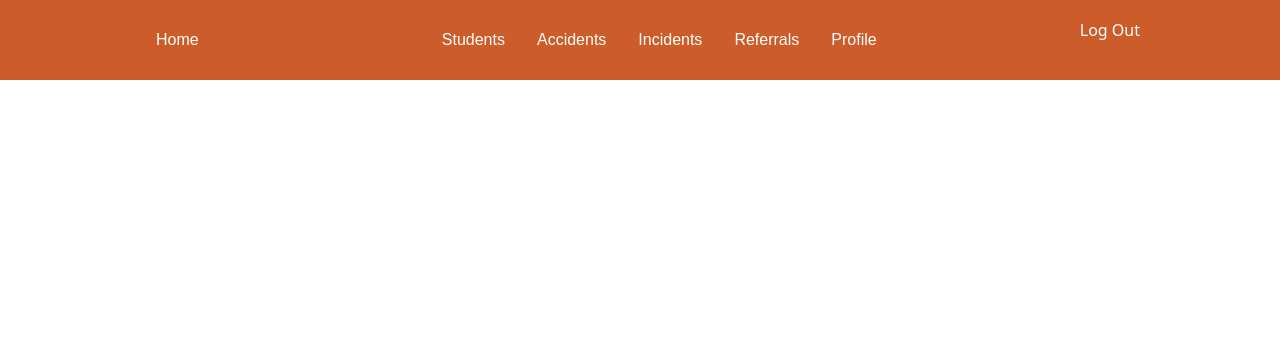
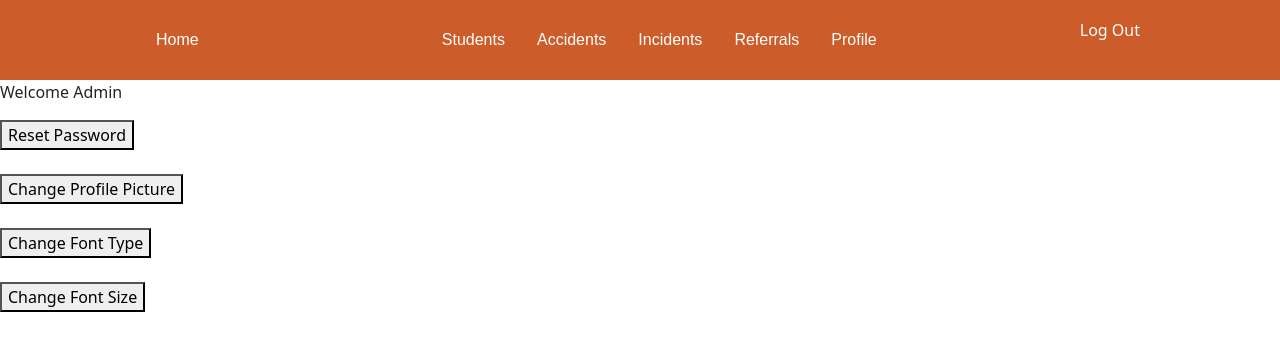
Before and after one commit to Noahlinton32/Carpenter-Workshop-Clone, a React (Create React App) app in the folder client/: page /admin in a window 1280 px wide. Shown: the top 350 px of the page. Built offline with nearby package versions, Linux system fonts and the light colour scheme; sample sign-in values are in the browser's storage.

Commit message:
added admin and stand login routes

```diff
--- a/client/src/App.js
+++ b/client/src/App.js
@@ -14,7 +14,8 @@ import CreateAccidents from './pages/CreateAccident';
 import Referrals from './pages/referrals';
 import CreateReferrals from './pages/CreateReferral';
 import Profile from './pages/profile';
-import { AuthProvider,useAuth } from './authContext';
+import AdminProfile from './pages/Admin';
+import { AuthProvider,useAuth} from './authContext';
 import { Navigate, useLocation, useNavigate } from 'react-router-dom';
 function App() {
 return (
@@ -90,12 +91,30 @@ return (
         <Profile/>
         </RequireAuth>
         } />
+        <Route path="/admin"
+        element={
+        <RequireAdmin>
+          <AdminProfile />
+        </RequireAdmin>
+        }
+          />
       </Routes>
     </Router>
     </AuthProvider>
+
     </>
 )}
 // RequireAuth component to protect routes that require authentication
+function RequireAdmin({ children }) {
+  const auth = useAuth();
+  const location = useLocation();
+
+  if (!auth.user || !auth.user.isAdmin) {
+    return <Navigate to="/" state={{ from: location }} replace />;
+  }
+
+  return children;
+}
 function RequireAuth({ children }) {
   const auth = useAuth();
   const location = useLocation();
--- a/client/src/authContext.js
+++ b/client/src/authContext.js
@@ -12,8 +12,11 @@ const AuthProvider = ({ children }) => {
   }, [user]);
   // Login function to set the user state
   const login = (userData) => {
-    setUser(userData);
-    localStorage.setItem("user", JSON.stringify(userData));
+    setUser({
+      ...userData,
+      isAdmin: userData.user.isAdmin,
+    });
+    localStorage.setItem("user", JSON.stringify(userData.user));
   };
   // Logout function to clear the user state
   const logout = () => {
--- /dev/null
+++ b/client/src/pages/Admin.js
@@ -0,0 +1,19 @@
+
+function AdminProfile(){
+
+    return(
+  <div>
+    <meta charSet="utf-8" />
+    <title>Admin</title>
+    <p>Welcome Admin</p>
+    <div className="ProfileParent">
+    <div className="profileButtonParent">
+    <button className="profileButton" >Reset Password</button> <br />  <br />
+    <button className="profileButton">Change Profile Picture</button> <br />  <br />
+    <button className="profileButton">Change Font Type</button> <br />  <br />
+    <button className="profileButton">Change Font Size</button> <br />  <br />
+    </div>
+    </div>
+  </div>
+    );}
+  export default AdminProfile;
--- a/client/src/pages/Login.js
+++ b/client/src/pages/Login.js
@@ -1,12 +1,13 @@
 import logo from "../components/Navbar/images/CSLogo.png";
 import axios from "axios";
-import { useContext } from "react";
+import { useContext,  } from "react";
 import { Navigate } from "react-router-dom";
-import { AuthContext } from "../authContext";
+import { AuthContext, useAuth } from "../authContext";
 import { useState } from "react";
 const Login = () => {
   // Get the login function from the authentication context
   const { login: loginUser } = useContext(AuthContext);
+  const auth = useAuth();
   // State to store the login form data
   const [Login, setLogin] = useState({ username: "", password: "" });
   // State to control whether the user should be redirected to the dashboard
@@ -26,6 +27,7 @@ const Login = () => {
         username: Login.username,
         password: Login.password,
       });
+      console.log("Response from server:", res.data);
       if (res.data.success) {
         loginUser(res.data);
         setRedirectToDashboard(true);
@@ -46,7 +48,7 @@ const Login = () => {
   };
 
   if (redirectToDashboard) {
-    return <Navigate to="/dashboard" />;
+    return <Navigate to={auth.user.isAdmin ? "/admin" : "/dashboard"} />;
   }
   // Render the login form
   return (
```
Also changed, not shown: 2 other files (tests, documents, lock files or other folders).
